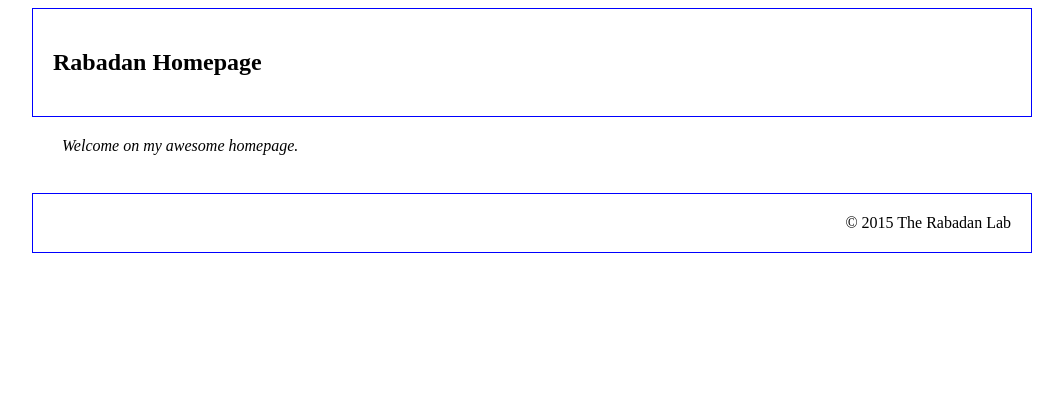
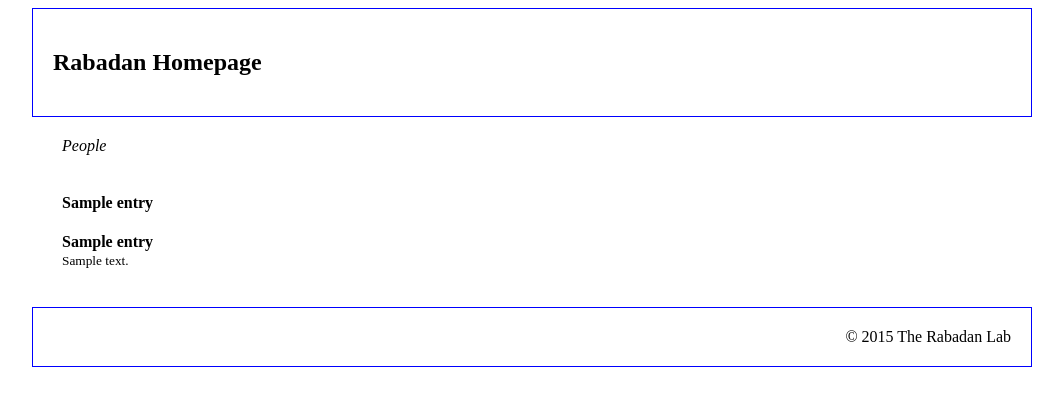
Before and after one commit to gitliver/labsite, a Python web app: template templates/people.html in a window 1280 px wide. Shown: the top 417 px of the page, without its empty margins (108-1171 px from the left). Run offline with Jinja, Linux system fonts and the light colour scheme; the template is opened without the code that fills it: most values are stand-ins (such as "Sample title", 1, 10 or a date in 2020).

Commit message:
read people from db and print to people.html template

```diff
--- a/templates/people.html
+++ b/templates/people.html
@@ -12,7 +12,18 @@
 <!-- Content -->
 {% block content %}
 
-  <i>Welcome on my awesome homepage.</i>
+  <i>People</i>
+  <br>
+  <br>
+  {% for entry in entries %}
+    <h4>{{ entry.name }}</h4>
+    <b>{{ entry.title }}</b>
+    <br>
+    <small>{{ entry.bio|safe }}</small>
+  {% else %}
+    <em>Unbelievable.  No entries here so far</em>
+  {% endfor %}
+
   <br>
   <br>
 
```
Also changed, not shown: 1 other file.
